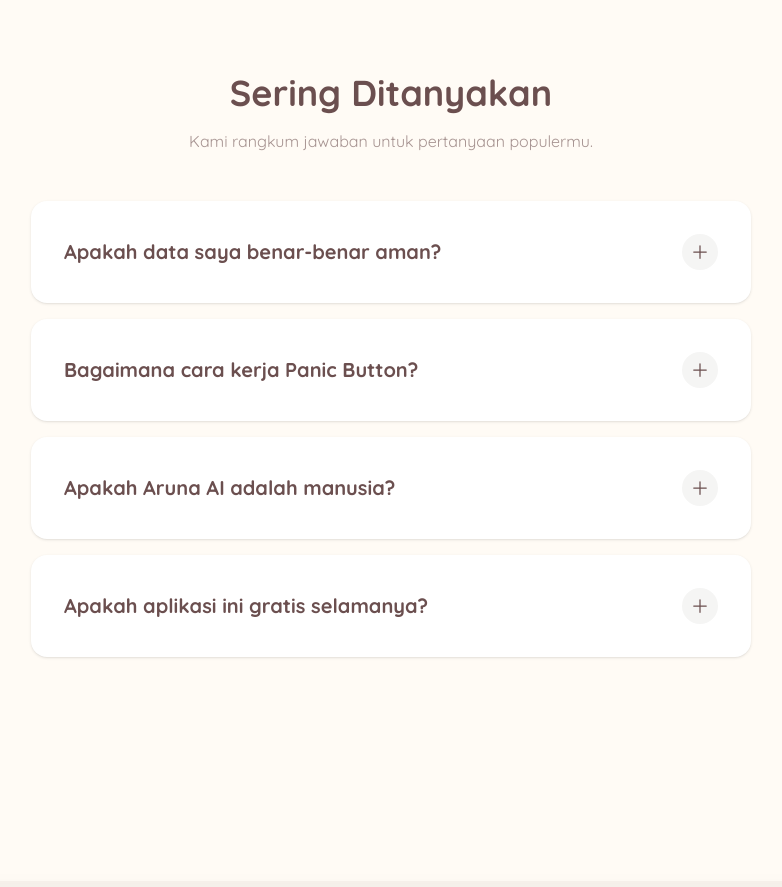
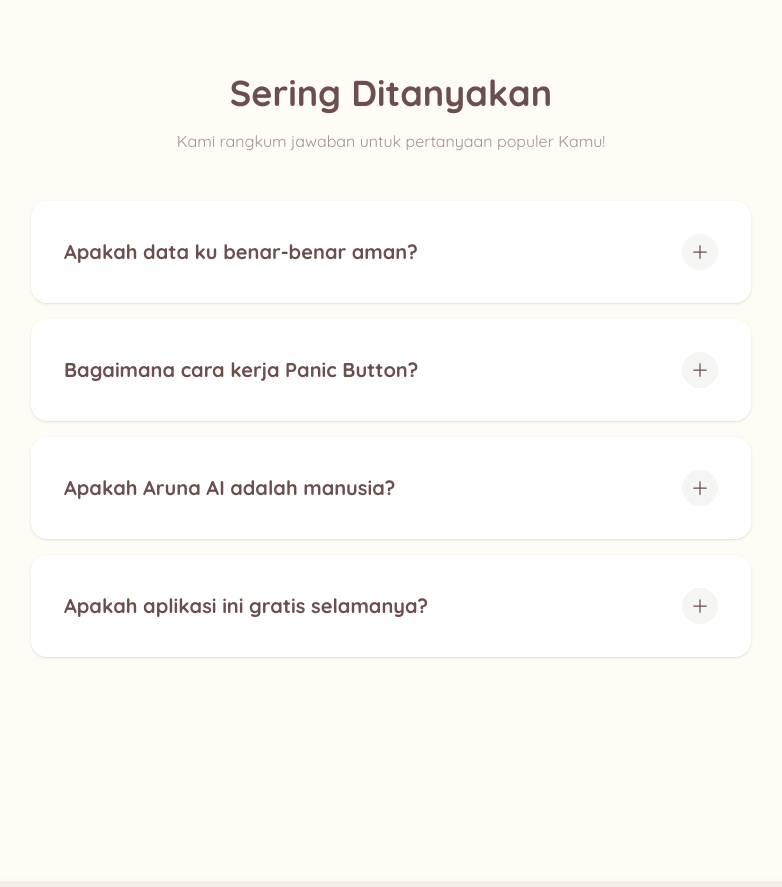
Before and after one commit to Guanns/aruna, a Next.js app: page / in a window 1280 px wide. Shown: the part 3180-4067 px from the top of the page, without its empty margins (249-1031 px from the left). Built offline with nearby package versions, Linux system fonts and the light colour scheme.

Commit message:
Memperbaiki Kata Kata Baku

```diff
--- a/app/about/page.tsx
+++ b/app/about/page.tsx
@@ -107,7 +107,7 @@ export default function AboutPage() {
                             <div className="w-14 h-14 md:w-16 md:h-16 bg-teal-100 text-teal-600 rounded-2xl flex items-center justify-center mb-4 md:mb-6 shadow-inner">
                                 <EyeIcon className="w-7 h-7 md:w-8 md:h-8" />
                             </div>
-                            <h2 className="text-2xl md:text-3xl font-bold mb-3 md:mb-4 font-serif italic text-teal-900">Visi Kami</h2>
+                            <h2 className="text-2xl md:text-3xl font-bold mb-3 md:mb-4 font-serif italic text-teal-900"> Apa Visi Kami ?</h2>
                             <p className="text-base md:text-lg opacity-80 leading-relaxed">
                                 Menciptakan dunia digital yang aman dan suportif, di mana setiap perempuan dan anak dapat berekspresi dan berkembang tanpa rasa takut akan ancaman.
                             </p>
@@ -121,7 +121,7 @@ export default function AboutPage() {
                             <div className="w-14 h-14 md:w-16 md:h-16 bg-red-100 text-red-600 rounded-2xl flex items-center justify-center mb-4 md:mb-6 shadow-inner">
                                 <ShieldCheckIcon className="w-7 h-7 md:w-8 md:h-8" />
                             </div>
-                            <h2 className="text-2xl md:text-3xl font-bold mb-3 md:mb-4 font-serif italic text-red-900">Misi Kami</h2>
+                            <h2 className="text-2xl md:text-3xl font-bold mb-3 md:mb-4 font-serif italic text-red-900">Apa Misi Kami ?</h2>
                             <p className="text-base md:text-lg opacity-80 leading-relaxed">
                                 Menyediakan alat keamanan yang mudah diakses, kuat, dan penuh empati. Melindungi privasi, fisik, dan mental pengguna dalam satu genggaman.
                             </p>
--- a/components/FaqAccordion.tsx
+++ b/components/FaqAccordion.tsx
@@ -8,12 +8,12 @@ import { PlusIcon, MinusIcon } from '@heroicons/react/24/outline';
 
 const faqs = [
     {
-        question: 'Apakah data saya benar-benar aman?',
-        answer: 'Keamanan adalah prioritas #1 kami. Aruna tidak menyimpan percakapan atau catatan Anda di server. Semua data Catatan Pribadi disimpan secara lokal di perangkat (browser) Anda. Mode Kamuflase juga memastikan tidak ada yang tahu Anda menggunakan aplikasi ini.'
+        question: 'Apakah data ku benar-benar aman?',
+        answer: 'Keamanan adalah prioritas #1 kami. Aruna tidak menyimpan percakapan atau catatan Kamu di server. Semua data Catatan Pribadi disimpan secara lokal di perangkat (browser) Kamu. Mode Kamuflase juga memastikan tidak ada yang tahu Kamu menggunakan aplikasi ini.'
     },
     {
         question: 'Bagaimana cara kerja Panic Button?',
-        answer: 'Sangat sederhana. Setelah Anda mengatur kontak darurat, cukup tekan tombol merah besar di aplikasi. Kami akan otomatis membuka WhatsApp dengan pesan darurat berisi lokasi GPS terkini Anda, siap dikirim.'
+        answer: 'Sangat sederhana. Setelah Kamu mengatur kontak darurat, cukup tekan tombol merah besar di aplikasi. Kami akan otomatis membuka WhatsApp dengan pesan darurat berisi lokasi GPS terkini Kamu yang siap untuk dikirim.'
     },
     {
         question: 'Apakah Aruna AI adalah manusia?',
@@ -38,7 +38,7 @@ export default function FaqAccordion() {
                 Sering Ditanyakan
             </h2>
             <p className="text-center text-[#6B4F4F]/60 mb-12">
-                Kami rangkum jawaban untuk pertanyaan populermu.
+                Kami rangkum jawaban untuk pertanyaan populer Kamu!
             </p>
 
             <div className="space-y-4">
--- a/components/MiniGames.tsx
+++ b/components/MiniGames.tsx
@@ -515,7 +515,7 @@ export function StoneStackingGame() {
     if (!difficulty) {
         return (
             <div className="flex flex-col items-center justify-center w-full h-[500px] bg-stone-100 rounded-[2rem] border-4 border-stone-200 shadow-inner gap-6 p-8">
-                <h3 className="text-2xl font-bold text-stone-600">Pilih Tantangan Batu</h3>
+                <h3 className="text-2xl font-bold text-stone-600">Pilih Tingkat Kesulitan</h3>
                 <div className="flex flex-col gap-3 w-full max-w-xs">
                     <button onClick={() => startGame('EASY')} className="py-4 bg-green-100 text-green-700 font-bold rounded-xl hover:bg-green-200 transition-all border border-green-200 shadow-sm">
                         EASY (Batu Besar, Lambat)
@@ -524,7 +524,7 @@ export function StoneStackingGame() {
                         NORMAL (Sedang)
                     </button>
                     <button onClick={() => startGame('HARD')} className="py-4 bg-red-100 text-red-700 font-bold rounded-xl hover:bg-red-200 transition-all border border-red-200 shadow-sm">
-                        HARD (Batu Kecil, Cepat!)
+                        HARD (Batu Akan Terkikis, Cepat!)
                     </button>
                 </div>
             </div>
```
